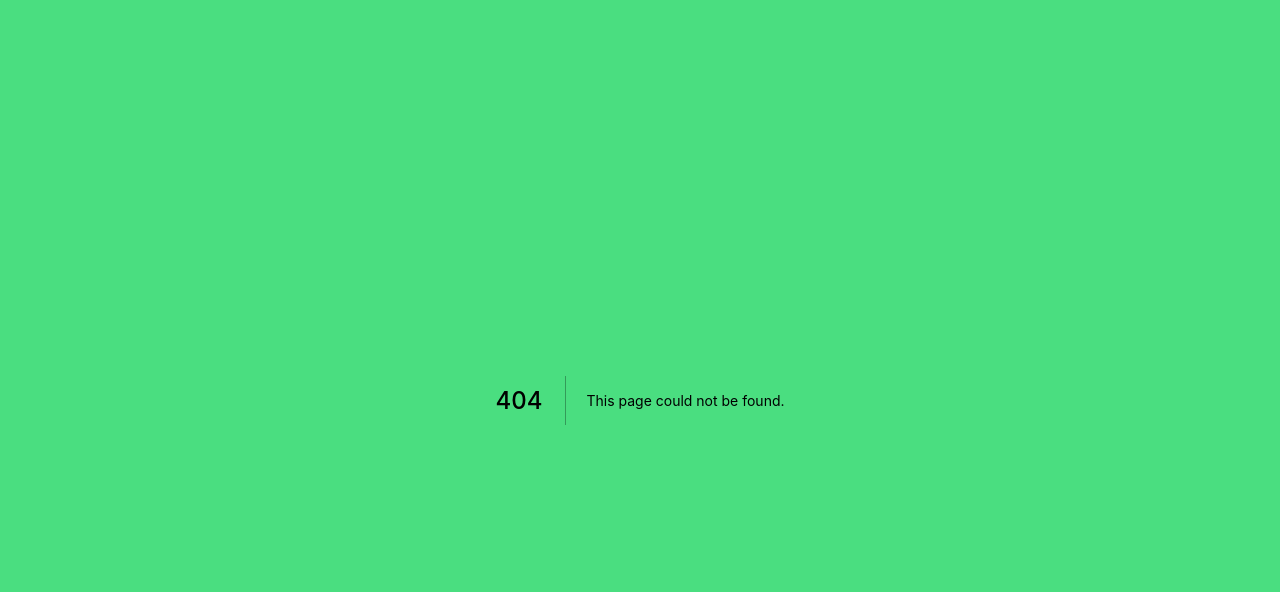
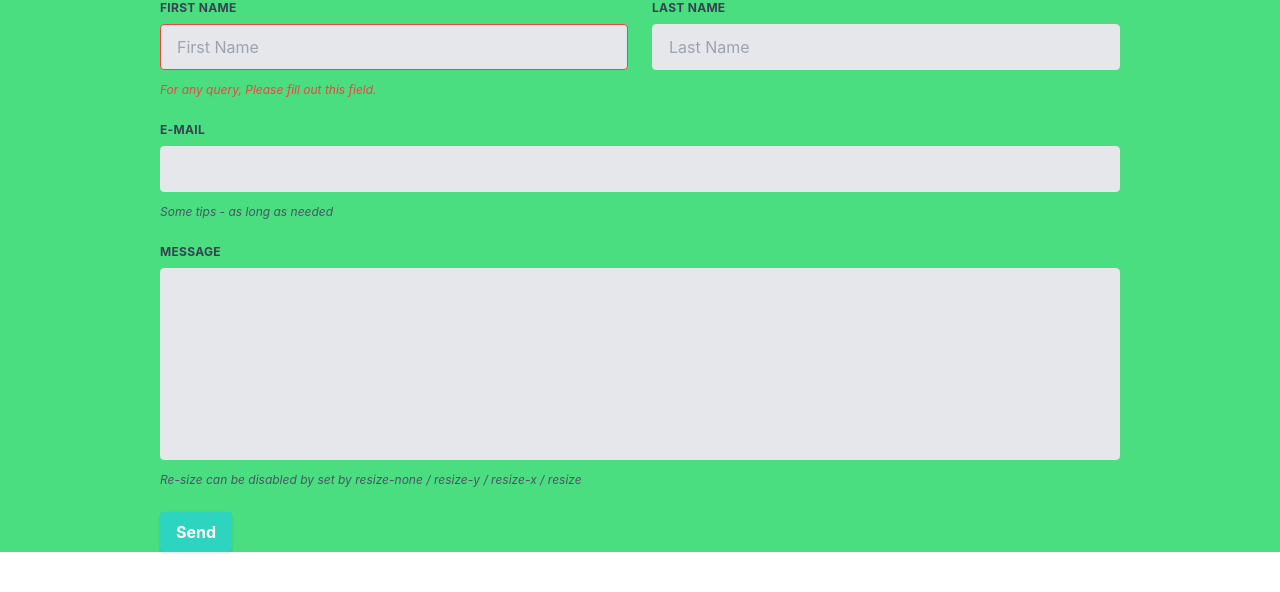
Before and after one commit to Riya2919/GIFT-A-SMILE, a Next.js app: page /contact in a window 1280 px wide. Before the commit this address had no page. Shown: the top 592 px of the page. Built offline with nearby package versions, Linux system fonts and the light colour scheme.

Commit message:
about and contact page

```diff
--- /dev/null
+++ b/pages/about.js
@@ -0,0 +1,76 @@
+import React from "react";
+import Image from "next/image";
+
+const about = () => {
+  return (
+    <>
+      {/* heading */}
+      <div className="flex justify-center py-5">
+        <h1 className="text-xl">Gift-A-Smile</h1>
+      </div>
+
+      {/* image */}
+      <div className="flex justify-center pb-5">
+        <Image src="/media/About.jpg" width="600" height="200" />
+      </div>
+
+      {/* paragraph  */}
+      <div className="flex justify-center ">
+        <p className="text-center w-3/4">
+          It is a long established fact that a reader will be distracted by the
+          readable content of a page when looking at its layout. The point of
+          using Lorem Ipsum is that it has a more-or-less normal distribution of
+          letters, as opposed to using 'Content here, content here', making it
+          look like readable English. Many desktop publishing packages and web
+          page editors now use Lorem Ipsum as their default model text, and a
+          search for 'lorem ipsum' will uncover many web sites still in their
+          infancy. Various versions have evolved over the years, sometimes by
+          accident, sometimes on purpose injected humour and the like.
+        </p>
+      </div>
+
+      {/* boxes */}
+      <div className="bg-slate-400">
+        <div className="flex justify-center mt-4">
+          <h1 className="">Gift-A-Smile's Role</h1>
+        </div>
+        <div className="lg:flex justify-center lg:mx-10">
+
+          <div className="bg-white m-4 p-5 md:px-16 md:mx-20 sm:px-20 sm:mx-20 lg:mx-5">
+            <h1>LOREM IPSUM</h1>
+            <p>
+              It is a long established fact that a reader will be distracted by
+              the readable content of a page when looking at its layout.
+            </p>
+          </div>
+
+          <div className="bg-white m-4 p-5 md:px-16 md:mx-20 sm:px-20 sm:mx-20 lg:mx-5">
+            <h1>LOREM IPSUM</h1>
+            <p>
+              It is a long established fact that a reader will be distracted by
+              the readable content of a page when looking at its layout.
+            </p>
+          </div>
+
+          <div className="bg-white m-4 p-5 md:px-16 md:mx-20 sm:px-20 sm:mx-20 lg:mx-5">
+            <h1>LOREM IPSUM</h1>
+            <p>
+              It is a long established fact that a reader will be distracted by
+              the readable content of a page when looking at its layout.
+            </p>
+          </div>
+
+          <div className="bg-white m-4 p-5 md:px-16 md:mx-20 sm:px-20 sm:mx-20 lg:mx-5">
+            <h1>LOREM IPSUM</h1>
+            <p>
+              It is a long established fact that a reader will be distracted by
+              the readable content of a page when looking at its layout.
+            </p>
+          </div>
+        </div>
+      </div>
+    </>
+  );
+};
+
+export default about;
--- /dev/null
+++ b/pages/contact.js
@@ -0,0 +1,92 @@
+import React from "react";
+
+const contact = () => {
+  return (
+    <>
+      <htmlForm className="w-1/2 h-1/2 max-">
+        <div className="flex flex-wrap -mx-3 mb-6 md:px-40 sm:px-20 px-10">
+          <div className="w-full md:w-1/2 px-3 mb-6 md:mb-0">
+            <label
+              className="block uppercase tracking-wide text-gray-700 text-xs font-bold mb-2"
+              htmlFor="grid-first-name"
+            >
+              First Name
+            </label>
+            <input
+              className="appearance-none block w-full bg-gray-200 text-gray-700 border border-red-500 rounded py-3 px-4 mb-3 leading-tight focus:outline-none focus:bg-white"
+              id="grid-first-name"
+              type="text"
+              placeholder="First Name"
+            />
+            <p className="text-red-500 text-xs italic">
+              For any query, Please fill out this field.
+            </p>
+          </div>
+          <div className="w-full md:w-1/2 px-3">
+            <label
+              className="block uppercase tracking-wide text-gray-700 text-xs font-bold mb-2"
+              htmlFor="grid-last-name"
+            >
+              Last Name
+            </label>
+            <input
+              className="appearance-none block w-full bg-gray-200 text-gray-700 border border-gray-200 rounded py-3 px-4 leading-tight focus:outline-none focus:bg-white focus:border-gray-500"
+              id="grid-last-name"
+              type="text"
+              placeholder="Last Name"
+            />
+          </div>
+        </div>
+        <div className="flex flex-wrap -mx-3 mb-6 md:px-40 sm:px-20 px-10">
+          <div className="w-full px-3">
+            <label
+              className="block uppercase tracking-wide text-gray-700 text-xs font-bold mb-2"
+              htmlFor="grid-password"
+            >
+              E-mail
+            </label>
+            <input
+              className="appearance-none block w-full bg-gray-200 text-gray-700 border border-gray-200 rounded py-3 px-4 mb-3 leading-tight focus:outline-none focus:bg-white focus:border-gray-500"
+              id="email"
+              type="email"
+            />
+            <p className="text-gray-600 text-xs italic">
+              Some tips - as long as needed
+            </p>
+          </div>
+        </div>
+        <div className="flex flex-wrap -mx-3 mb-6 md:px-40 sm:px-20 px-10">
+          <div className="w-full px-3">
+            <label
+              className="block uppercase tracking-wide text-gray-700 text-xs font-bold mb-2"
+              htmlFor="grid-password"
+            >
+              Message
+            </label>
+            <textarea
+              className=" no-resize appearance-none block w-full bg-gray-200 text-gray-700 border border-gray-200 rounded py-3 px-4 mb-3 leading-tight focus:outline-none focus:bg-white focus:border-gray-500 h-48 resize-none"
+              id="message"
+            ></textarea>
+            <p className="text-gray-600 text-xs italic">
+              Re-size can be disabled by set by resize-none / resize-y /
+              resize-x / resize
+            </p>
+          </div>
+        </div>
+        <div className="md:flex md:items-center">
+          <div className="md:w-1/3 md:px-40 sm:px-20 px-10">
+            <button
+              className="shadow bg-teal-400 hover:bg-teal-400 focus:shadow-outline focus:outline-none text-white font-bold py-2 px-4 rounded"
+              type="button"
+            >
+              Send
+            </button>
+          </div>
+          <div className="md:w-2/3"></div>
+        </div>
+      </htmlForm>
+    </>
+  );
+};
+
+export default contact;
```
Also changed, not shown: public/media/About.jpg (added).
